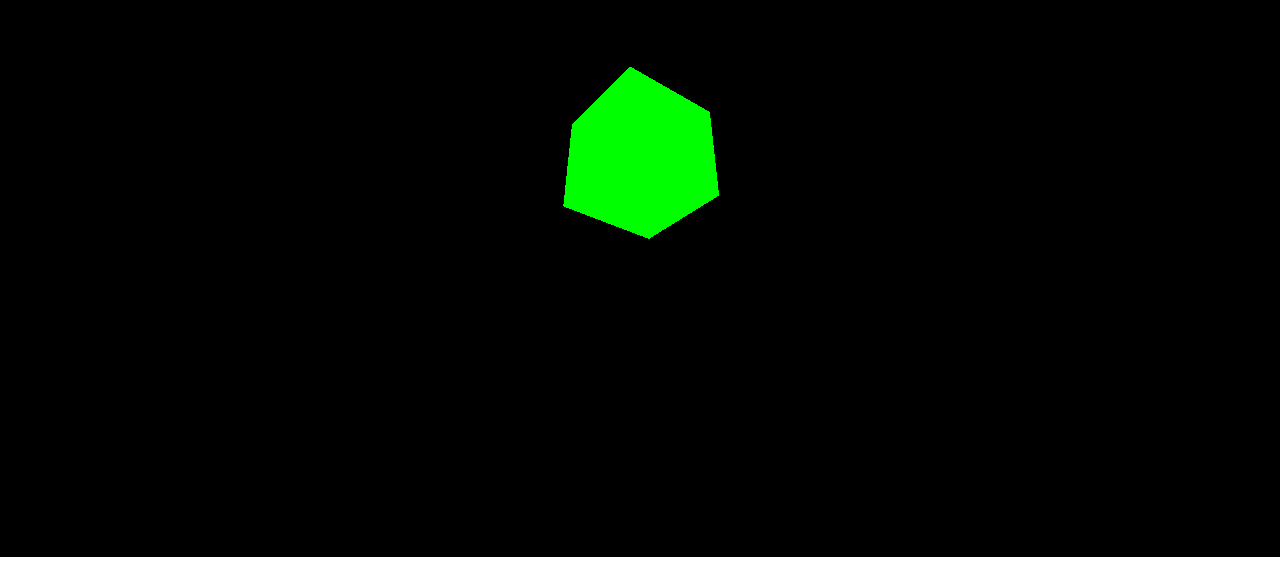
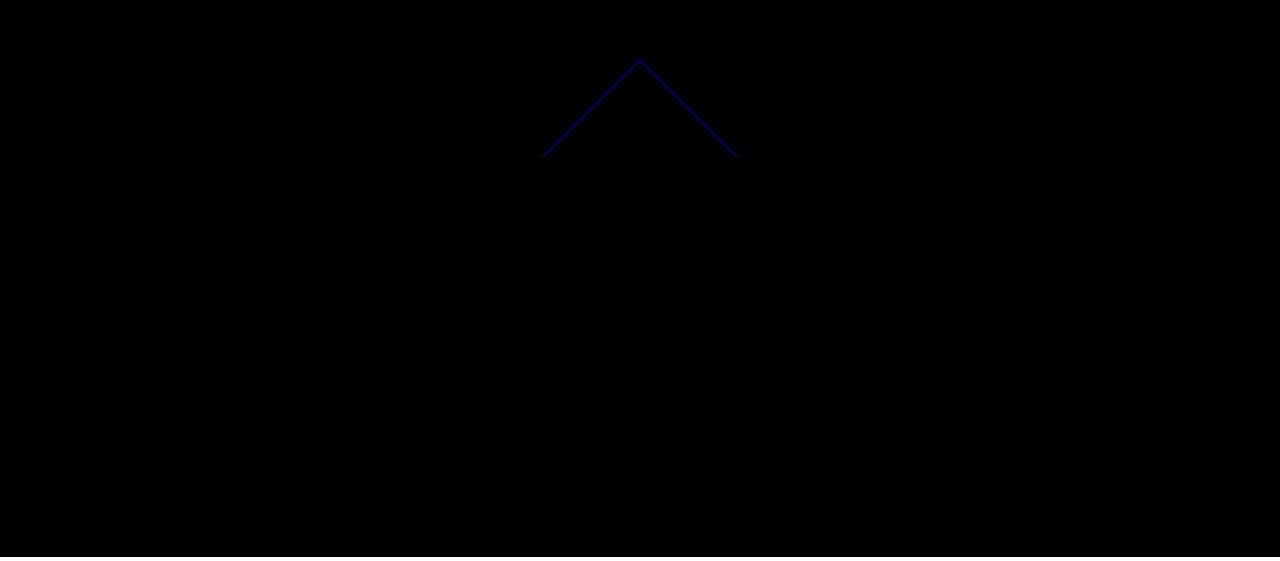
Before and after one commit to derekmiranda/Three-JS-Learn, a website: page index.html in a window 1280 px wide. Shown: the part 243-804 px from the top of the page. Drawn offline with Linux system fonts and the light colour scheme.

Commit message:
Added lines

```diff
--- a/index.html
+++ b/index.html
@@ -10,6 +10,6 @@
 		<script src="js/three.min.js"></script>
 	</head>
 	<body>
-		<script src="js/index.js"></script>
+		<script src="js/lines.js"></script>
 	</body>
 </html>
--- /dev/null
+++ b/js/lines.js
@@ -0,0 +1,30 @@
+const renderer = new THREE.WebGLRenderer();
+renderer.setSize(window.innerWidth, window.innerHeight);
+document.body.appendChild(renderer.domElement);
+
+const camera = new THREE.PerspectiveCamera(
+	45,
+	window.innerWidth / window.innerHeight,
+	1,
+	500
+);
+camera.position.set(0, 0, 100);
+camera.lookAt(new THREE.Vector3(0,0,0));
+
+var scene = new THREE.Scene();
+
+// create a blue LineBasicMaterial
+const material = new THREE.LineBasicMaterial({
+	color: 0x0000ff
+});
+
+const geometry = new THREE.Geometry();
+geometry.vertices.push(new THREE.Vector3(-10,0,0));
+geometry.vertices.push(new THREE.Vector3(0,10,0));
+geometry.vertices.push(new THREE.Vector3(10,0,0));
+
+// create lines w/ geometry and material
+const line = new THREE.Line(geometry, material);
+
+scene.add(line);
+renderer.render(scene, camera);
```
Also changed, not shown: js/greenBox.js (renamed from js/index.js).
